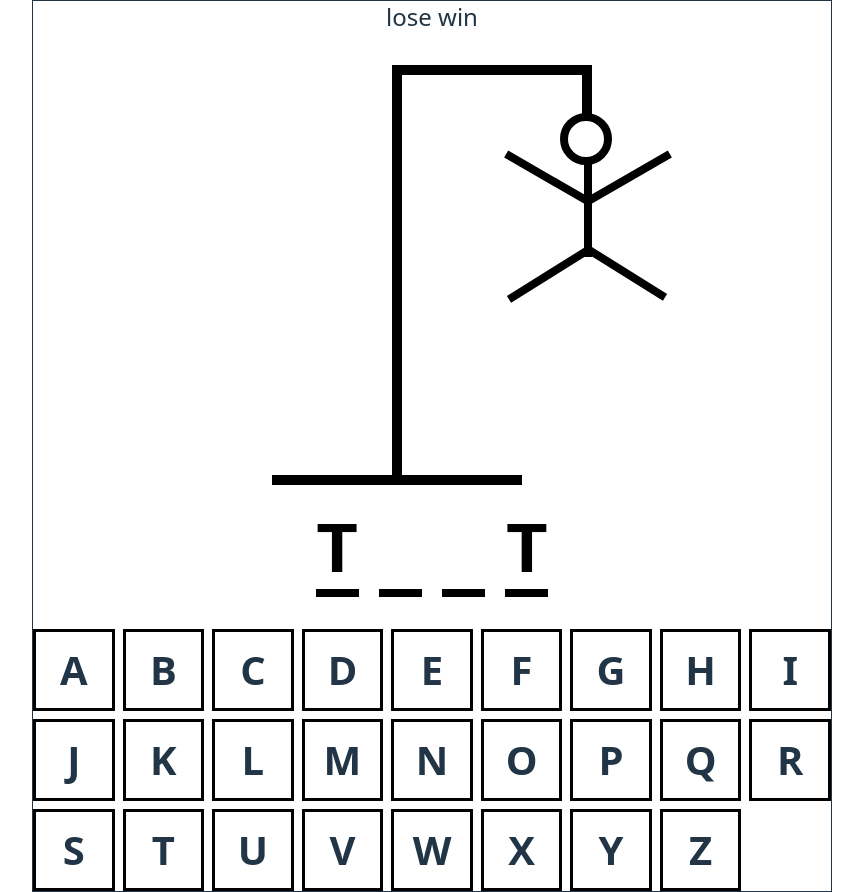
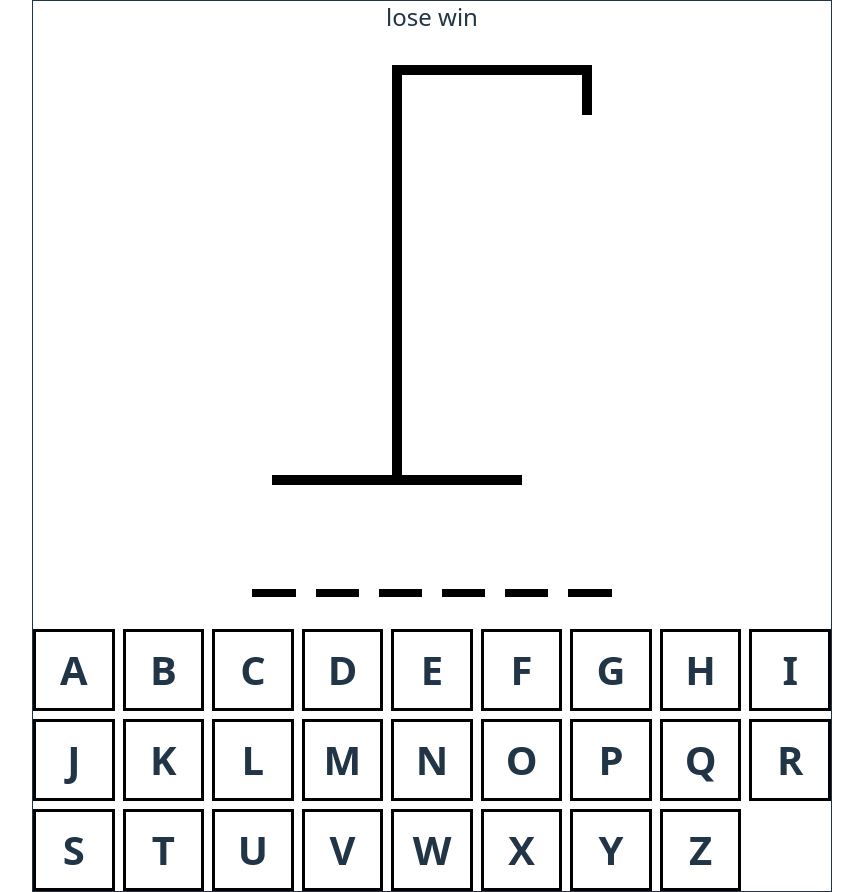
Before and after one commit to baharvhbii-prog/Hangman-game, a React (Vite) app in the folder Hmangman-game/: page / in a window 1280 px wide. Shown: the whole page, without its empty margins (208-1071 px from the left). Built offline with nearby package versions, Linux system fonts and the light colour scheme.

Commit message:
keyboard intract

```diff
--- a/Hmangman-game/src/App.tsx
+++ b/Hmangman-game/src/App.tsx
@@ -1,4 +1,4 @@
-import { useState } from "react";
+import { useCallback, useEffect, useState } from "react";
 import words from "./wordsList.json";
 import HngmanDrawing from "./components/HngmanDrawing/HngmanDrawing";
 import HngmanWord from "./components/HngmanWord/HngmanWord";
@@ -9,14 +9,45 @@ function App() {
   });
   console.log(wordToGuess);
   const [guessLtters, setGuessLtters] = useState<string[]>([]);
+  const inCorrecctLetters = guessLtters.filter(
+    (letter) => !wordToGuess.includes(letter)
+  );
+
+  const addGuessedLetter = useCallback(
+    (letter: string) => {
+      if (guessLtters.includes(letter)) return;
+
+      setGuessLtters((currentLetters) => [...currentLetters, letter]);
+    },
+    [guessLtters]
+  );
+
+  useEffect(() => {
+    const handler = (e: KeyboardEvent) => {
+      const key = e.key;
+      if (!key.match(/^[a-z]$/)) return;
+
+      e.preventDefault();
+      addGuessedLetter(key);
+    };
+    document.addEventListener("keypress", handler);
+    return () => {
+      document.removeEventListener("keypress", handler);
+    };
+  }, [guessLtters]);
   return (
     <div className="max-w-200 flex flex-col gap-8 m-auto items-center border">
       <div className="text-2xl text-center">lose win</div>
-      <HngmanDrawing />
-      <HngmanWord />
+      <HngmanDrawing numberOfGuesses={inCorrecctLetters.length} />
+      <HngmanWord guessLtters={guessLtters} wordToGuess={wordToGuess} />
       <div className="self-stretch">
-
-      <Keyboard />
+        <Keyboard
+          activeLetter={guessLtters.filter((letter) =>
+            wordToGuess.includes(letter)
+          )}
+          inactiveLetters={inCorrecctLetters}
+          addGuessedLetter={addGuessedLetter}
+        />
       </div>
     </div>
   );
--- a/Hmangman-game/src/components/HngmanDrawing/HngmanDrawing.tsx
+++ b/Hmangman-game/src/components/HngmanDrawing/HngmanDrawing.tsx
@@ -14,15 +14,14 @@ const RIGHT_LEG = (
 const LEFT_LEG = (
   <div className="w-23 h-2  absolute top-51.5 -right-0.5 bg-black -rotate-32"></div>
 );
-const HngmanDrawing = () => {
+const BODY_PARTS=[HEAD,BODY,RIGHT_ARM,LEFT_ARM,RIGHT_LEG,LEFT_LEG]
+type HangManDrawingProps= {
+  numberOfGuesses:number
+}
+const HngmanDrawing = ({numberOfGuesses}:HangManDrawingProps) => {
   return (
     <div className="relative">
-      {HEAD}
-      {BODY}
-      {RIGHT_ARM}
-      {LEFT_ARM}
-      {RIGHT_LEG}
-      {LEFT_LEG}
+   {BODY_PARTS.slice(0,numberOfGuesses)}
       <div className="h-12.5 w-2.5 bg-black absolute top-0 right-0"></div>
       <div className="h-2.5 w-50 bg-black ml-30"></div>
       <div className="h-100 w-2.5 bg-black ml-30"></div>
--- a/Hmangman-game/src/components/HngmanWord/HngmanWord.tsx
+++ b/Hmangman-game/src/components/HngmanWord/HngmanWord.tsx
@@ -1,12 +1,15 @@
-const HngmanWord = () => {
-  const word = "test";
-  const guessedLetter =["t","g"]
+type HangmanWordsProps={
+  wordToGuess:string,
+  guessLtters:string[]
+}
+const HngmanWord = ({wordToGuess,guessLtters}:HangmanWordsProps) => {
+  const guessedLetter =guessLtters
   return (
     <div
       className="flex gap-5 text-7xl font-bold text-black"
       style={{ textTransform: "uppercase", fontFamily: "monospace" }}
     >
-      {word.split("").map((letter, index) => (
+      {wordToGuess.split("").map((letter, index) => (
         <span className="border-b-8 " key={index}>
           <span style={{visibility:guessedLetter.includes(letter)?"visible":"hidden"}}>
           {letter}
--- a/Hmangman-game/src/components/Keyboard/Keyboard.tsx
+++ b/Hmangman-game/src/components/Keyboard/Keyboard.tsx
@@ -1,4 +1,4 @@
-import style from "../../assets/styles/keyboard.module.css"
+import style from "../../assets/styles/keyboard.module.css";
 const KEYS = [
   "a",
   "b",
@@ -27,7 +27,16 @@ const KEYS = [
   "y",
   "z",
 ];
-const Keyboard = () => {
+type KeyboardProps = {
+  activeLetter: string[];
+  inactiveLetters: string[];
+  addGuessedLetter: (letter: string) => void;
+};
+const Keyboard = ({
+  activeLetter,
+  inactiveLetters,
+  addGuessedLetter,
+}: KeyboardProps) => {
   return (
     <div
       style={{
@@ -35,9 +44,13 @@ const Keyboard = () => {
         gridTemplateColumns: "repeat(auto-fit , minmax(75px,1fr))",
         gap: "0.5rem",
       }}
-    >{KEYS.map((key)=>(
-      <button className={`${style.btn} `} key={key}>{key}</button>
-    ))}</div>
+    >
+      {KEYS.map((key) => (
+        <button onClick={()=>addGuessedLetter(key)} className={`${style.btn} `} key={key}>
+          {key}
+        </button>
+      ))}
+    </div>
   );
 };
 
```
